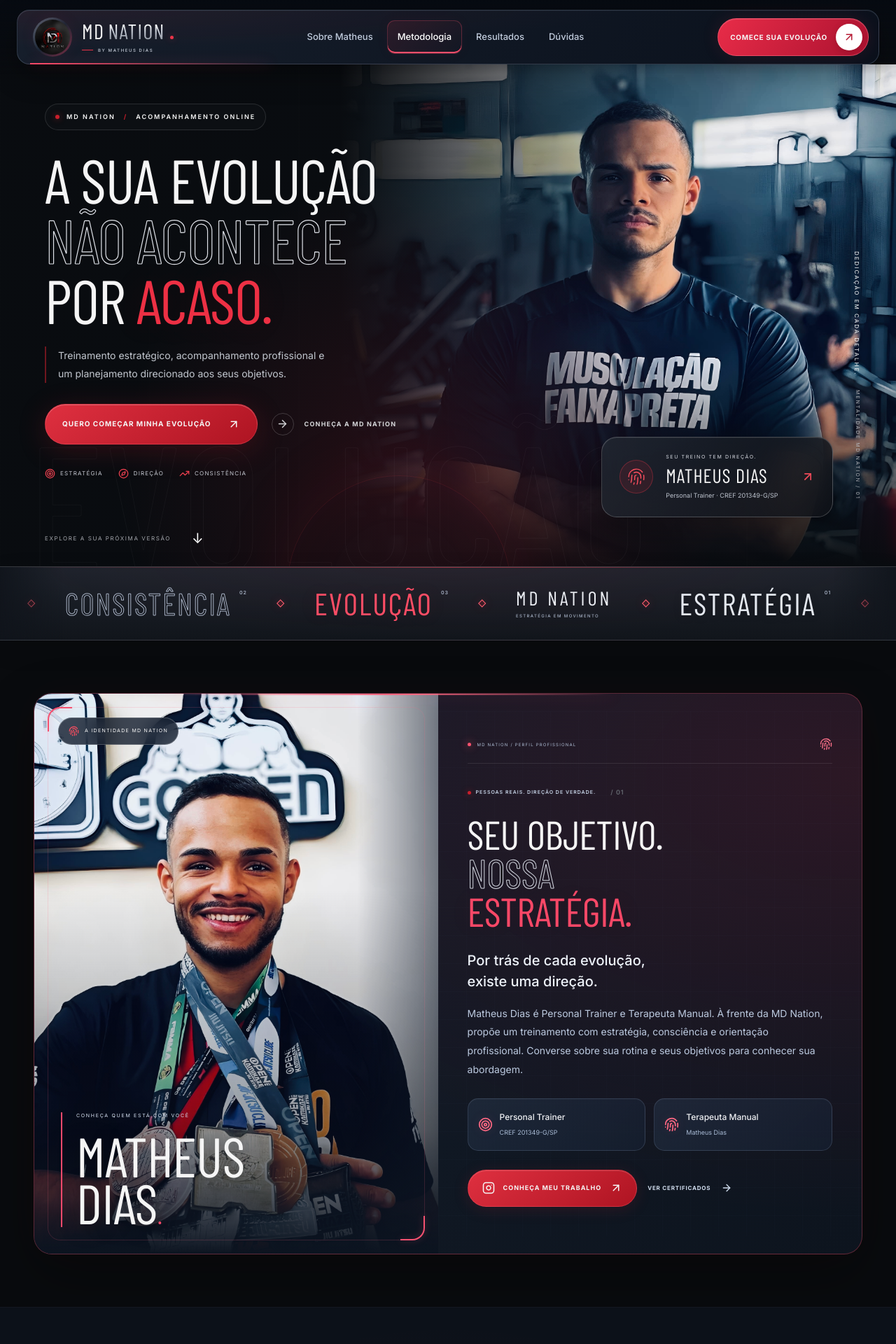
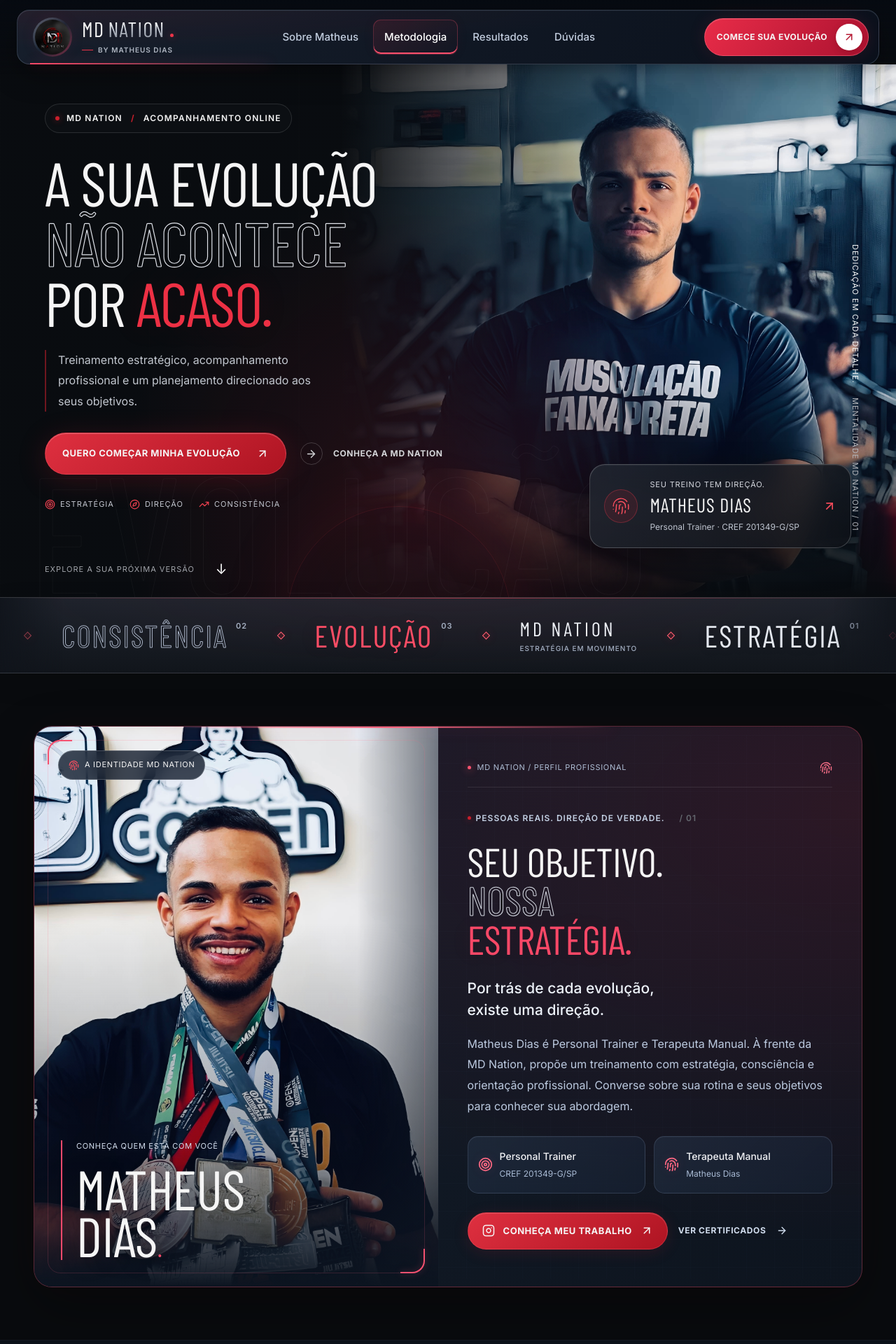
Before and after one commit to 011bigodeee-eng/Mdnation, a React (Vite) app: page / in a window 1280 px wide. Shown: the top 1920 px of the page at 70% size. Built offline with nearby package versions, Linux system fonts and the light colour scheme.

Commit message:
fix: increase desktop typography and adapt layouts for readability

```diff
--- a/src/styles.css
+++ b/src/styles.css
@@ -622,3 +622,67 @@
 @media(min-width:1101px) and (max-width:1300px){.desktop-nav a{font-size:13px;padding:15px 14px}.header-cta{gap:12px;padding-left:17px}.header-cta-copy>span{font-size:10px}.header .logo-brand{font-size:30px}.header .logo-byline{font-size:6px}}
 @media(min-width:761px) and (max-width:1100px){.header{padding:12px 18px}.header-inner{gap:16px;padding:0 14px}.header .logo-emblem{width:49px;height:49px}.header .logo-brand{font-size:29px}.header .logo-byline{font-size:5px;letter-spacing:1.5px}.header .logo{gap:10px}.desktop-nav a{font-size:12px;padding:14px 12px}.desktop-nav{gap:2px}.header-cta{display:none}}
 @media(max-width:760px){.header{padding:8px 10px;height:88px}.header-inner{height:70px;padding:0 12px;border-radius:17px;gap:12px}.header .logo-emblem{width:46px;height:46px}.header .logo{gap:11px}.header .logo-brand{font-size:29px;letter-spacing:1px}.header .logo-byline{font-size:5px;letter-spacing:1.4px}.header .logo-wordmark{gap:7px}.menu-toggle{background:linear-gradient(145deg,#e5334b22,#18253c);border-color:#f14d6544;color:#ff7b90;box-shadow:inset 0 1px 0 #ffffff0c}.header-inner:after{width:35%;left:15px}}
+/* Desktop reading scale: body copy 16px, supporting text at least 12px. */
+@media(min-width:761px){
+  p,.hero p,.hero-content>p,.about-copy>p,.step-content p,.benefits .benefits-intro>p,.benefits-list article p,.journey-tech .journey-cinema-content p,.final-cta .contact-main>p{font-size:16px;line-height:1.85}
+  .section-label,.about-copy .section-label,.benefits-intro .section-label,.contact-main .section-label,.faq-intro .section-label{font-size:12px;letter-spacing:1px;line-height:1.6;flex-wrap:wrap}
+  .section-number{font-size:12px}
+  .eyebrow,.hero .eyebrow{font-size:12px;letter-spacing:1.2px}
+  .button,.hero-actions .button,.about-actions .button,.journey-stage-story .button,.benefits .button{font-size:13px;letter-spacing:.5px}
+  .text-link,.about-actions .text-link,.hero-actions .text-link{font-size:12px;letter-spacing:.6px}
+  .header .logo-byline,.logo-byline{font-size:10px;letter-spacing:1px}
+  .desktop-nav a{font-size:15px;padding-inline:15px}
+  .header-cta-copy>span{font-size:12px;letter-spacing:.4px}
+  .hero-pillars>span,.scroll-hint,.photo-caption,.photo-caption small{font-size:11px;letter-spacing:1px}
+  .hero-trainer-card small{font-size:11px;letter-spacing:.8px}
+  .hero-trainer-card div>span{font-size:12px;line-height:1.6}
+  .about-tech-status,.about-image-tag,.about-photo-caption>small{font-size:11px;letter-spacing:.7px;line-height:1.6}
+  .about-copy>p.about-intro{font-size:21px}
+  .about-professional-details>span{font-size:14px}
+  .about-professional-details small{font-size:12px}
+  .methodology .section-heading>p,.results .section-heading>p,.journey-editorial-heading>p{font-size:15px}
+  .method-route button{font-size:12px;letter-spacing:1px;gap:12px}
+  .method-image-hud{font-size:11px;letter-spacing:.8px}
+  .step-content .step-link{font-size:11px;letter-spacing:.4px}
+  .benefit-index,.benefits-signoff{font-size:12px;letter-spacing:.8px}
+  .benefits-list h3{font-size:29px}
+  .editorial-note,.methodology .editorial-note,.benefits-list .editorial-note{font-size:12px!important;line-height:1.8}
+  .journey-tech-status,.journey-tech .journey-cinema-eyebrow{font-size:11px;letter-spacing:1px;line-height:1.6}
+  .journey-tech .journey-cinema-cta{font-size:12px;letter-spacing:.4px;max-width:100%}
+  .journey-tech .journey-cinema-nav strong{font-size:15px}
+  .journey-tech .journey-cinema-nav small{font-size:11px;letter-spacing:.8px}
+  .journey-cinema-disclaimer{font-size:12px}
+  .credentials-signature p{font-size:13px}.credentials-signature small{font-size:11px;letter-spacing:.6px}
+  .credentials-kicker,.credential-feature-top{font-size:11px;letter-spacing:.8px;line-height:1.6}
+  .credentials-selector small{font-size:12px;line-height:1.7}
+  .credentials-selector button{border-radius:22px;padding:18px;min-height:112px}
+  .credential-feature-caption p,.credentials-note{font-size:13px}
+  .credential-feature-image>span,.certificate-dialog-header small,.certificate-dialog>a{font-size:12px;letter-spacing:.5px}
+  .credential-feature-count small{font-size:13px}
+  .faq-grid .faq-intro>p,.faq-collection .faq-item p{font-size:16px}
+  .faq-collection .faq-item button{font-size:17px}
+  .faq-collection-header,.faq-collection-footer,.faq-answer-contact{font-size:11px;letter-spacing:.6px;line-height:1.8}
+  .faq-contact small{font-size:11px;letter-spacing:.7px}.faq-contact strong{font-size:15px}
+  .contact-portrait-caption small,.contact-primary small,.contact-bottomline>span{font-size:11px;letter-spacing:.7px;line-height:1.6}
+  .final-cta .contact-bottomline>.contact-pending{font-size:12px}
+  .footer-tagline,.footer-links>span,.footer-connect>span{font-size:11px;letter-spacing:.8px;line-height:1.7}
+  .footer-links>a,.footer-connect .social{font-size:14px}.footer-connect p{font-size:13px}.footer-bottom{font-size:12px;line-height:1.7}
+  .ribbon-brand small{font-size:10px;letter-spacing:1px}.ribbon-word-index{font-size:11px}
+  .about-tech-status{flex-wrap:wrap}
+  .hero-trainer-card{max-width:45%;right:5%;padding:20px}
+  .contact-main .contact-primary{gap:10px}.contact-primary strong{font-size:27px}
+}
+@media(min-width:761px) and (max-width:1100px){
+  .header-inner{gap:12px}.desktop-nav a{font-size:13px;padding-inline:10px}.header .logo-byline{font-size:8px;letter-spacing:.4px}
+  .section-label,.about-copy .section-label,.benefits-intro .section-label{font-size:11px}
+  .hero h1{font-size:clamp(58px,7vw,76px)}
+  .about-professional-details{grid-template-columns:1fr}.about-image{min-height:100%;height:auto}
+  .method-route button{font-size:10px;padding:12px;gap:8px;letter-spacing:.4px}.step-content .step-link{font-size:9px}
+  .steps{gap:14px}.step-content{padding-inline:17px}.step-content p{min-height:145px}
+  .benefits{grid-template-columns:1fr}.benefits-intro{padding:40px}.benefits-list{padding:10px 40px 30px}
+  .credentials-heading{align-items:flex-start}.credentials-signature{max-width:310px;flex-shrink:1}
+  .credentials-selector button{gap:10px;padding:15px}.credentials-selector strong{font-size:24px}
+  .faq-grid{grid-template-columns:1fr;gap:35px}.faq-intro{max-width:650px}.faq-contact{max-width:400px}
+  .footer-main{flex-wrap:wrap}.footer-connect .social{font-size:13px}.footer-bottom{flex-wrap:wrap;font-size:11px}
+  .hero-trainer-card{position:relative;right:auto;bottom:auto;margin:0 32px 65px;max-width:fit-content}.hero{display:block}.hero-content{padding-bottom:30px}
+}
```
